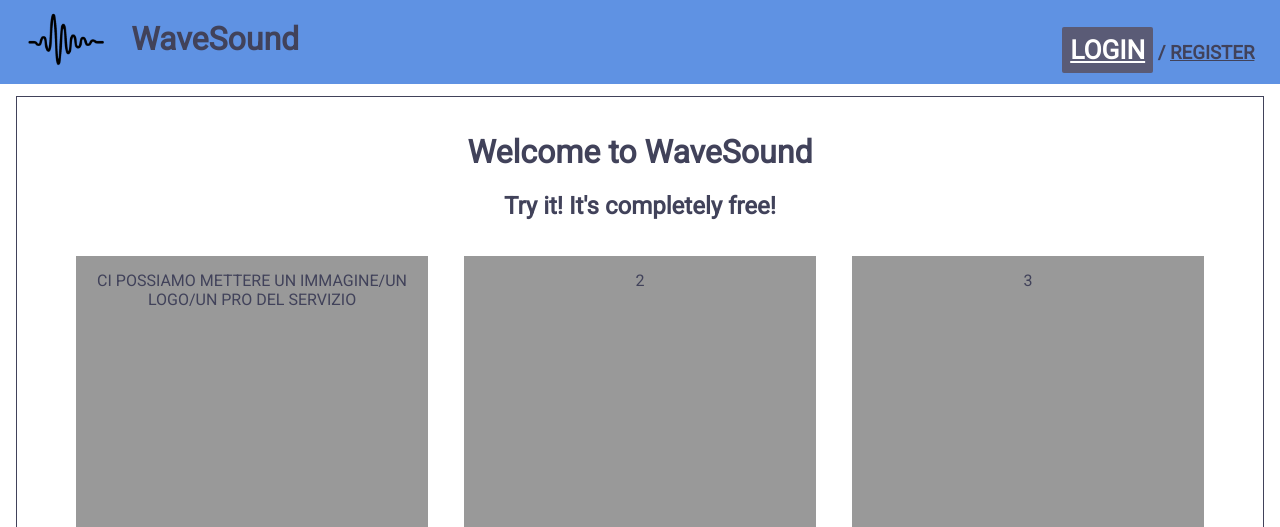
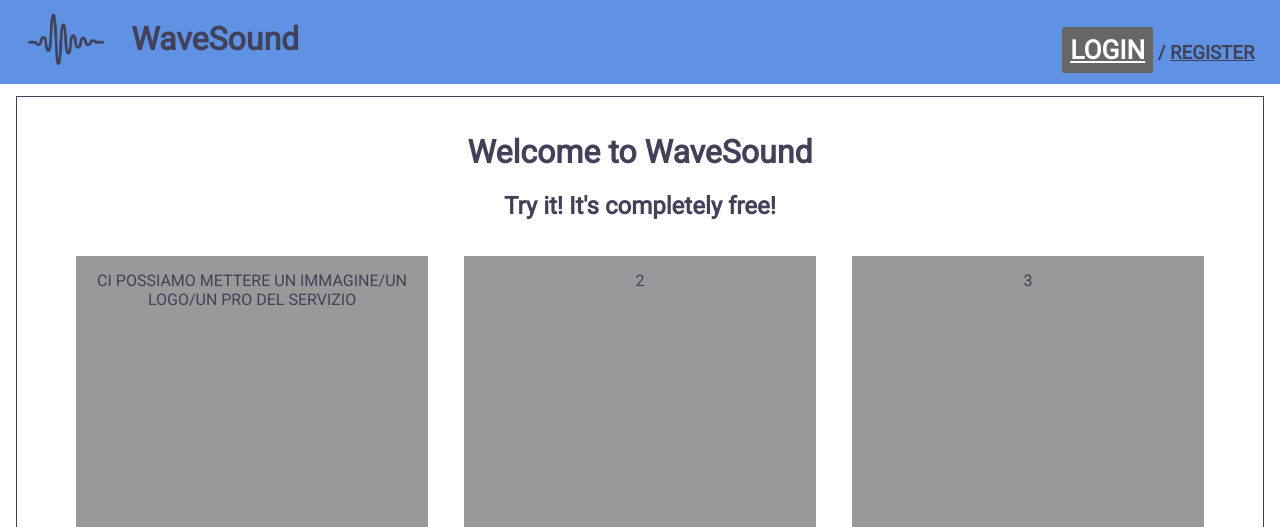
Before and after one commit to Archetipo95/Progetto-TechWeb-WaveSound, a PHP site: page / in a window 1280 px wide, while the restyled element is pressed. Shown: the top 527 px of the page. Run offline with PHP 8.4, Linux system fonts and the light colour scheme.

Commit message:
cambio colori

```diff
--- a/css/style.css
+++ b/css/style.css
@@ -52,7 +52,7 @@ header {
 }
 
 .login-registration a:active {
-	background-color: #5a5b76;
+	background-color: #666;
 }
 
 
```
Also changed, not shown: img/logo.png.
